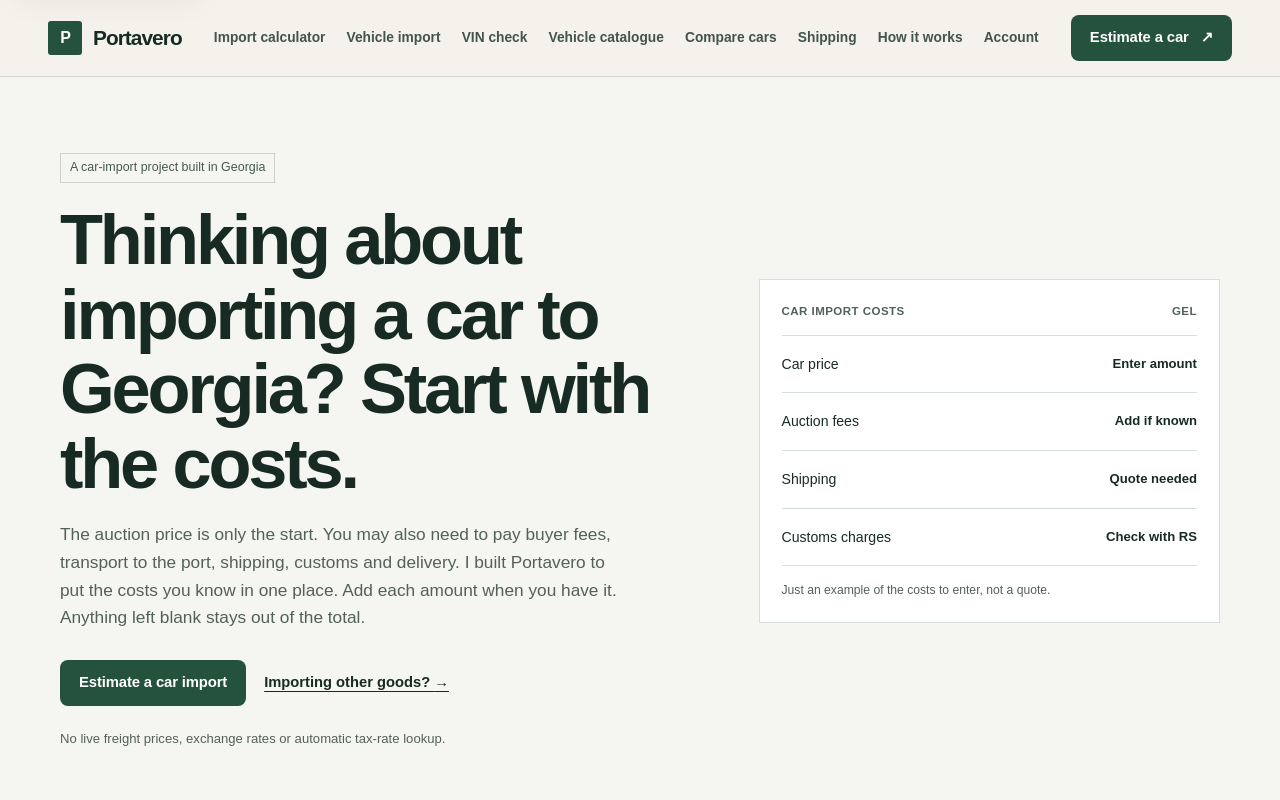
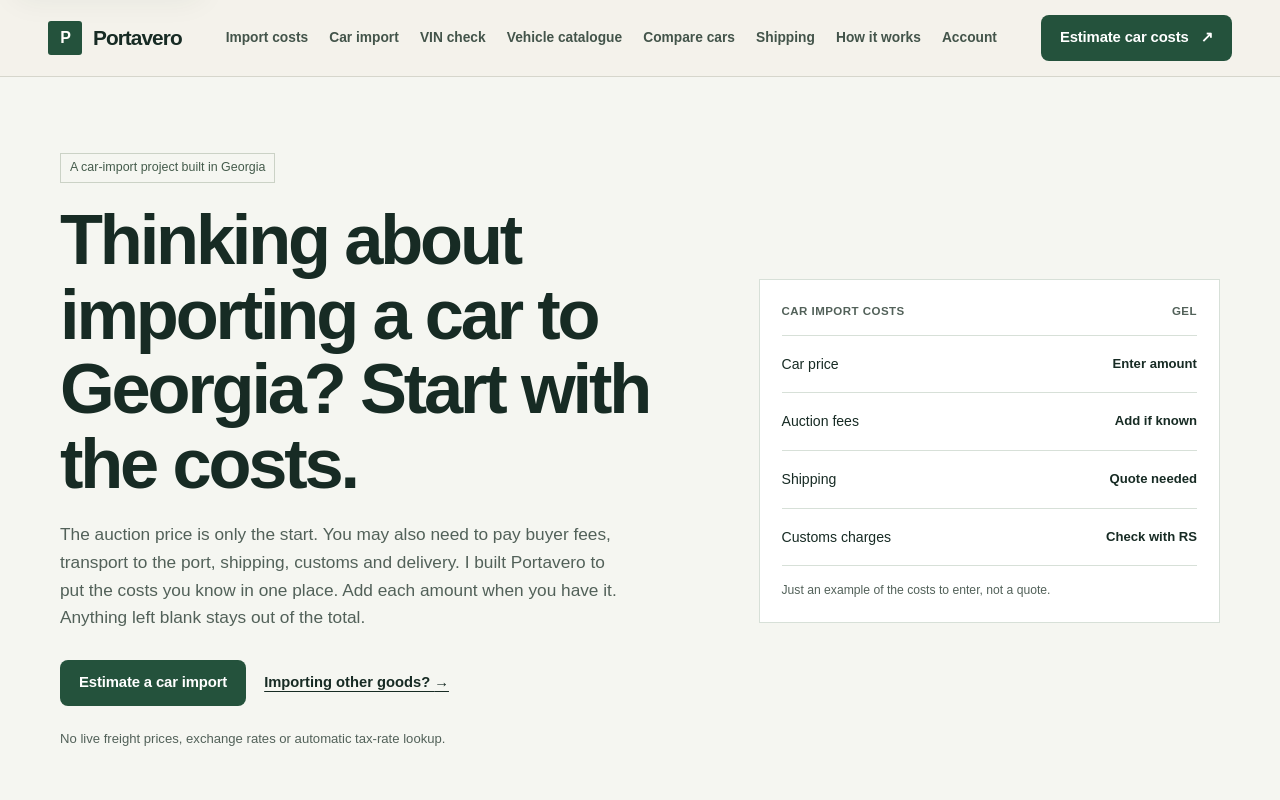
Before and after one commit to GIORGIO2032Q4E/portavero, a Next.js app: page / in a window 1280 px wide. Shown: the top 800 px of the page. Built offline with nearby package versions, Linux system fonts and the light colour scheme; no server answers.

Commit message:
Make SiteHeader.tsx copy more natural

```diff
--- a/src/components/SiteHeader.tsx
+++ b/src/components/SiteHeader.tsx
@@ -5,8 +5,8 @@ import { usePathname } from "next/navigation";
 import { useState } from "react";
 
 const navigation = [
-  { href: "/calculator", label: "Import calculator" },
-  { href: "/vehicle-import", label: "Vehicle import" },
+  { href: "/calculator", label: "Import costs" },
+  { href: "/vehicle-import", label: "Car import" },
   { href: "/vin-check", label: "VIN check" },
   { href: "/vehicles", label: "Vehicle catalogue" },
   { href: "/compare", label: "Compare cars" },
@@ -64,7 +64,7 @@ export default function SiteHeader() {
         </nav>
 
         <Link href="/vehicle-import" className="button button-small button-dark header-cta" onClick={closeMenu}>
-          Estimate a car <span aria-hidden="true">↗</span>
+          Estimate car costs <span aria-hidden="true">↗</span>
         </Link>
       </div>
     </header>
```
